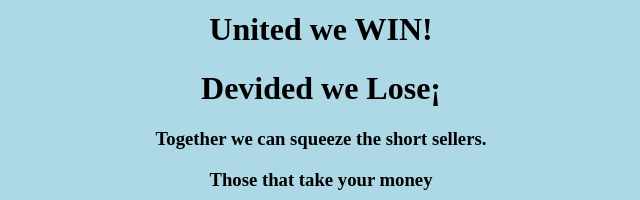
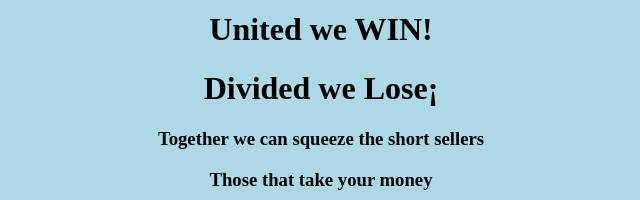
Before and after one commit to djahern-max/ShortSqueeze, a plain HTML site: page index.html in a window 1280 px wide. Shown: the part 416-616 px from the top of the page, without its empty margins (319-959 px from the left). Drawn offline with Linux system fonts and the light colour scheme.

Commit message:
spelling

```diff
--- a/index.html
+++ b/index.html
@@ -22,8 +22,8 @@
 
         <div>
             <h1>United we WIN!</h1>
-            <h1>Devided we Lose&iexcl</h1>
-            <h3>Together we can squeeze the short sellers.</h3>
+            <h1>Divided we Lose&iexcl</h1>
+            <h3>Together we can squeeze the short sellers</h3>
             <h3>Those that take your money</h3>
             <h3>If we unite we can all drive Teslas</h3>
             <h3>And live like Kings and Queens</h3>
```
